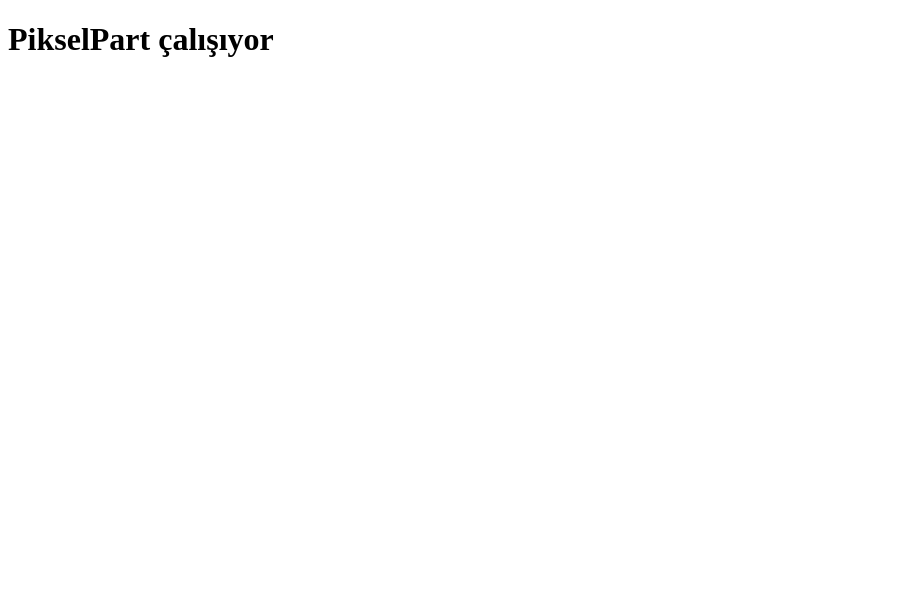
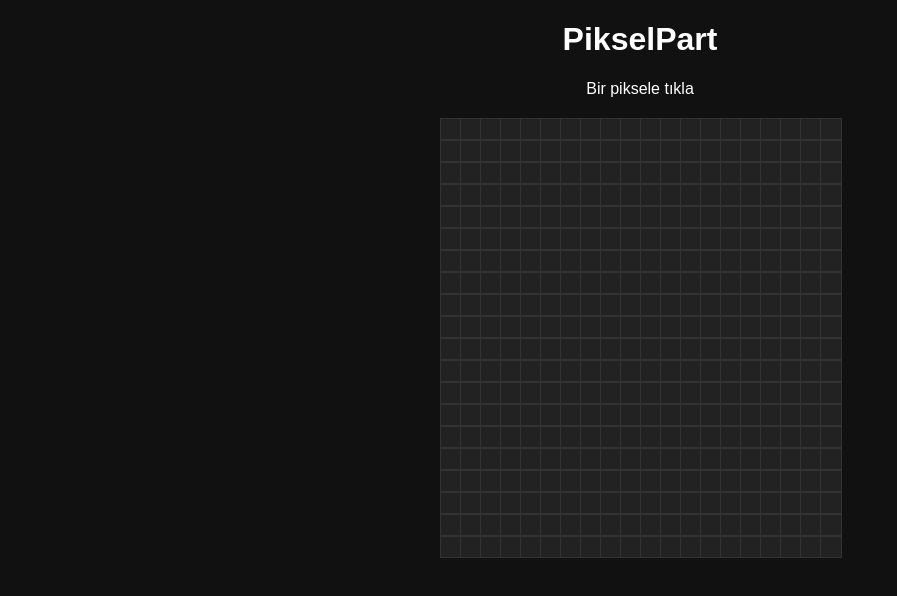
Before and after one commit to pikselci/piksel-part-deneme, a website: page index.html in a window 1280 px wide. Shown: the whole page, without its empty margins (0-897 px from the left). Drawn offline with Linux system fonts and the light colour scheme.

Commit message:
Update index.html

```diff
--- a/index.html
+++ b/index.html
@@ -1,9 +1,73 @@
 <!DOCTYPE html>
-<html>
+<html lang="tr">
 <head>
+  <meta charset="UTF-8" />
   <title>PikselPart</title>
+  <style>
+    body {
+      font-family: Arial, sans-serif;
+      background: #111;
+      color: white;
+      text-align: center;
+    }
+    #info {
+      margin: 10px;
+    }
+    #grid {
+      display: grid;
+      grid-template-columns: repeat(20, 20px);
+      justify-content: center;
+      margin: 20px auto;
+    }
+    .pixel {
+      width: 20px;
+      height: 20px;
+      background: #222;
+      border: 1px solid #333;
+      cursor: pointer;
+    }
+    .cooldown {
+      pointer-events: none;
+      opacity: 0.5;
+    }
+  </style>
 </head>
 <body>
-  <h1>PikselPart çalışıyor</h1>
+
+<h1>PikselPart</h1>
+<div id="info">Bir piksele tıkla</div>
+
+<div id="grid"></div>
+
+<script>
+  const grid = document.getElementById("grid");
+  const info = document.getElementById("info");
+  const COOLDOWN = 3000; // 3 saniye
+  let canClick = true;
+
+  for (let i = 0; i < 400; i++) {
+    const pixel = document.createElement("div");
+    pixel.className = "pixel";
+
+    pixel.addEventListener("click", () => {
+      if (!canClick) return;
+
+      pixel.style.background = "red";
+      canClick = false;
+      info.textContent = "Bekle...";
+
+      document.body.classList.add("cooldown");
+
+      setTimeout(() => {
+        canClick = true;
+        info.textContent = "Tekrar tıklayabilirsin";
+        document.body.classList.remove("cooldown");
+      }, COOLDOWN);
+    });
+
+    grid.appendChild(pixel);
+  }
+</script>
+
 </body>
 </html>
```
